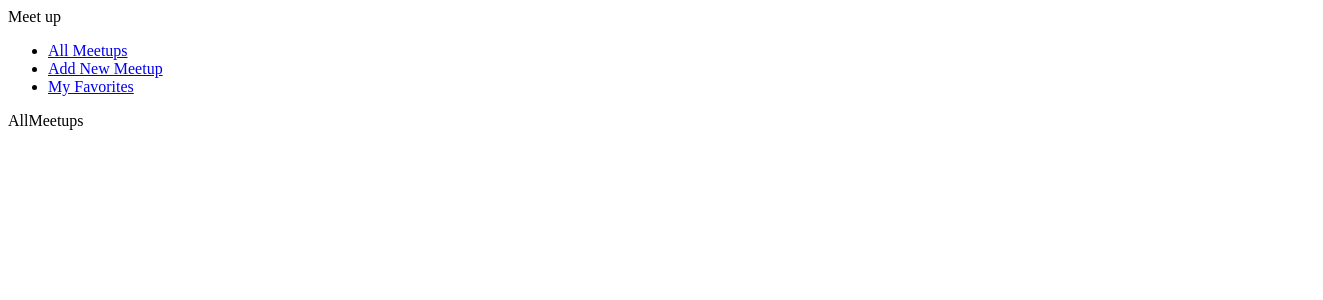
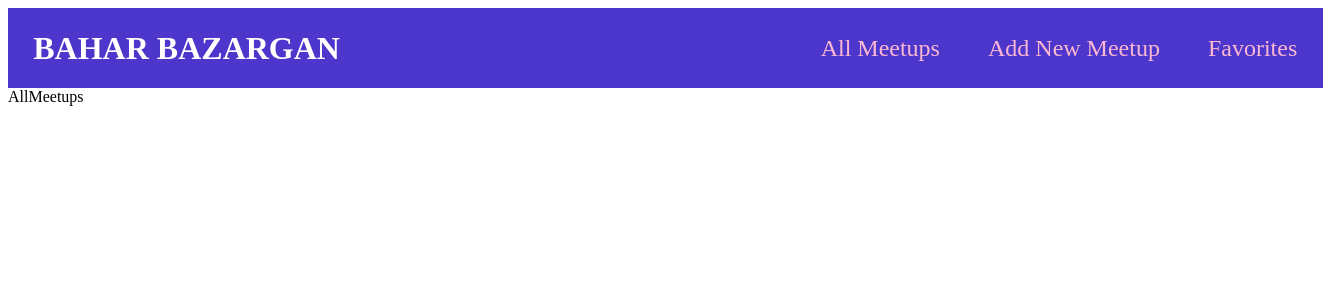
Before and after one commit to baharbazargan62/favorite-app, a React (Create React App) app in the folder favorite-app/: page / in a window 1280 px wide. Shown: the top 300 px of the page, 1323 px wide, since content can reach past the window. Built offline with nearby package versions, Linux system fonts and the light colour scheme.

Commit message:
fixed style

```diff
--- a/favorite-app/src/App.js
+++ b/favorite-app/src/App.js
@@ -10,8 +10,8 @@ function App() {
       <MainNavigationBar/>
       <Routes>
         <Route path="/" element={<AllMeetups/>} />
+        <Route path="/new-meetings" element={<NewMeetup/>} />
         <Route path="/favorites" element={<Favorites/>} />
-        <Route path="/new-meetings" element={<NewMeetup/>} />
       </Routes>
     </div>
   );
--- a/favorite-app/src/components/layouts/MainNavigationBar.js
+++ b/favorite-app/src/components/layouts/MainNavigationBar.js
@@ -1,9 +1,11 @@
 import React from "react";
 import { Link } from "react-router-dom";
+import classes from "./MainNavigationBar.module.css";
+
 function MainNavigationBar() {
   return (
-    <header>
-        <div>Meet up </div>
+    <header className={classes.header}>
+        <div className={classes.logo}>BAHAR  BAZARGAN </div>
 <nav>
  <ul>
    <li>
@@ -13,7 +15,7 @@ function MainNavigationBar() {
     <Link to="/new-meetings">Add New Meetup </Link>
    </li>
    <li>
-    <Link to="/favorites">My Favorites</Link>
+    <Link to="/favorites">Favorites</Link>
    </li>
  </ul>
 </nav>
--- a/favorite-app/src/components/layouts/MainNavigationBar.module.css
+++ b/favorite-app/src/components/layouts/MainNavigationBar.module.css
@@ -4,8 +4,8 @@
     display: flex;
     align-items: center;
     justify-content: space-between;
-    background-color: #77002e;
-    padding: 0 10%;
+    background-color: #4c36cb;
+    padding: 0 2%;
   }
 
   .logo {
```
